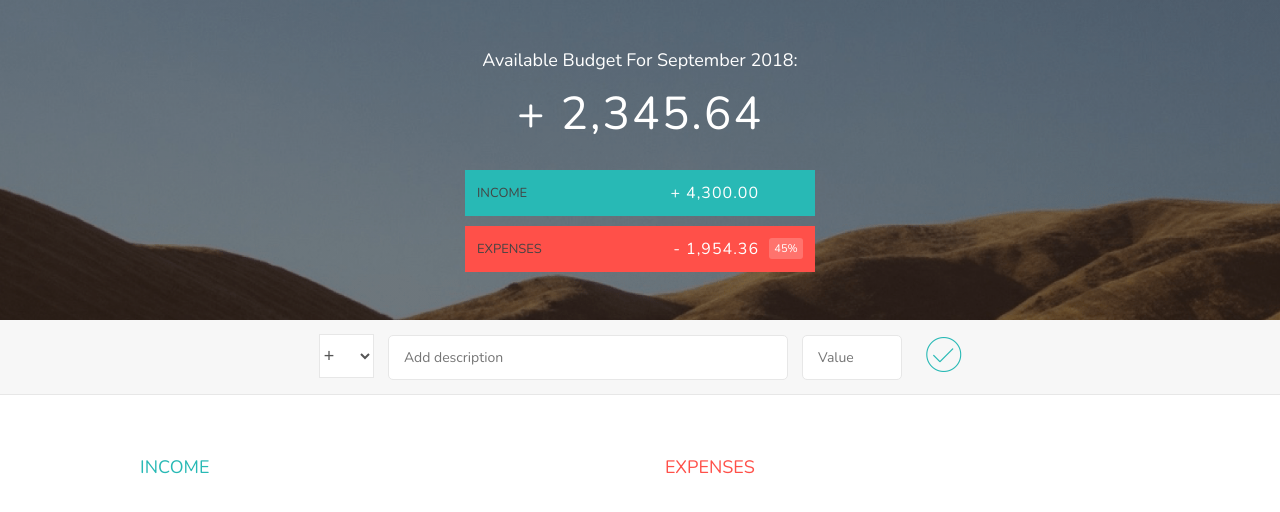
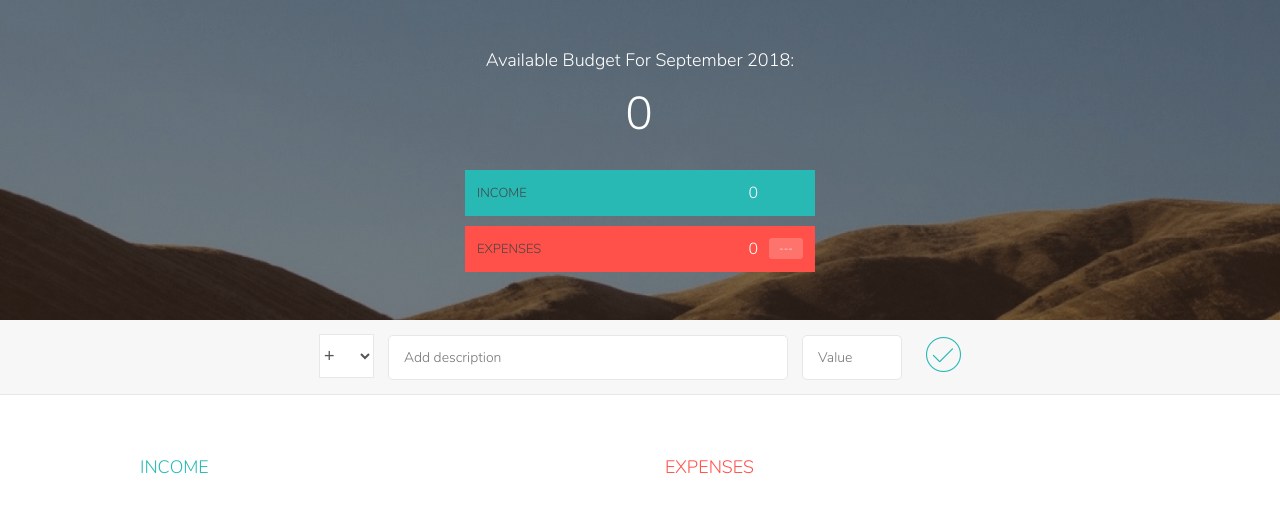
Before and after one commit to codejagaban/budgety, a plain HTML site: page index.html in a window 1280 px wide. Drawn offline with nearby package versions, Linux system fonts and the light colour scheme.

Commit message:
added update UI functionality and added fonts

```diff
--- a/css/style.css
+++ b/css/style.css
@@ -6,6 +6,12 @@
     margin: 0;
     padding: 0;
     box-sizing: border-box;
+}
+@font-face {
+    font-family: "nunito";
+    src: url("Nunito-Light.ttf") format("truetype");
+    font-weight: normal;
+    font-style: normal;
 }
 @font-face {
     font-family: "linea-arrows-10";
--- a/index.html
+++ b/index.html
@@ -2,8 +2,6 @@
 <html lang="en">
     <head>
         <meta charset="UTF-8">
-        <link href="https://fonts.googleapis.com/css?family=Nunito" rel="stylesheet">
-
         <link type="text/css" rel="stylesheet" href="css/style.css">
         <title>Budgety</title>
     </head>
--- a/js/app.js
+++ b/js/app.js
@@ -126,9 +126,9 @@ var UIController = (function(){
         incomeContainer: '.income__list',
         ExpensesContainer: '.expenses__list',
         budgetLabel: '.budget__value',
-        incomeLabel: '.budget__value',
-        expenseLabel: '.budget__value',
-        budgetLabel: '.budget__value',
+        incomeLabel: '.budget__income--value',
+        expenseLabel: '.budget__expenses--value',
+        percentage: '.budget__expenses--percentage',
 
     };
 
@@ -184,7 +184,23 @@ var UIController = (function(){
             fieldsArr[0].focus();
 
         },
-        displayBudget: function() {
+        displayBudget: function(obj) {
+
+            document.querySelector(DOMstrings.budgetLabel).textContent = obj.budget;
+
+            document.querySelector(DOMstrings.incomeLabel).textContent = obj.totalInc;
+
+            document.querySelector(DOMstrings.expenseLabel).textContent = obj.totalExp;
+
+            if (obj.percentage > 0 ) {
+
+            document.querySelector(DOMstrings.percentage).textContent = obj.percentage + "%";
+
+            } else {
+
+            document.querySelector(DOMstrings.percentage).textContent = "---";
+
+            }
 
 
         },
@@ -224,6 +240,7 @@ var controller = (function(budgetCtrl,UICtrl) {
 
 
         // 3 Display the budget on the UI
+        UICtrl.displayBudget(budget);
 
 
     };
@@ -263,6 +280,13 @@ var controller = (function(budgetCtrl,UICtrl) {
         // initialization of everthing
         init: function() {
             console.log('Application has started.');
+            UICtrl.displayBudget({
+                budget: 0,
+                totalInc:0,
+                totalExp: 0,
+                percentage: -1
+
+            })
 
             setupEventListeners();
 
```
Also changed, not shown: css/Nunito-Light.ttf (added).
